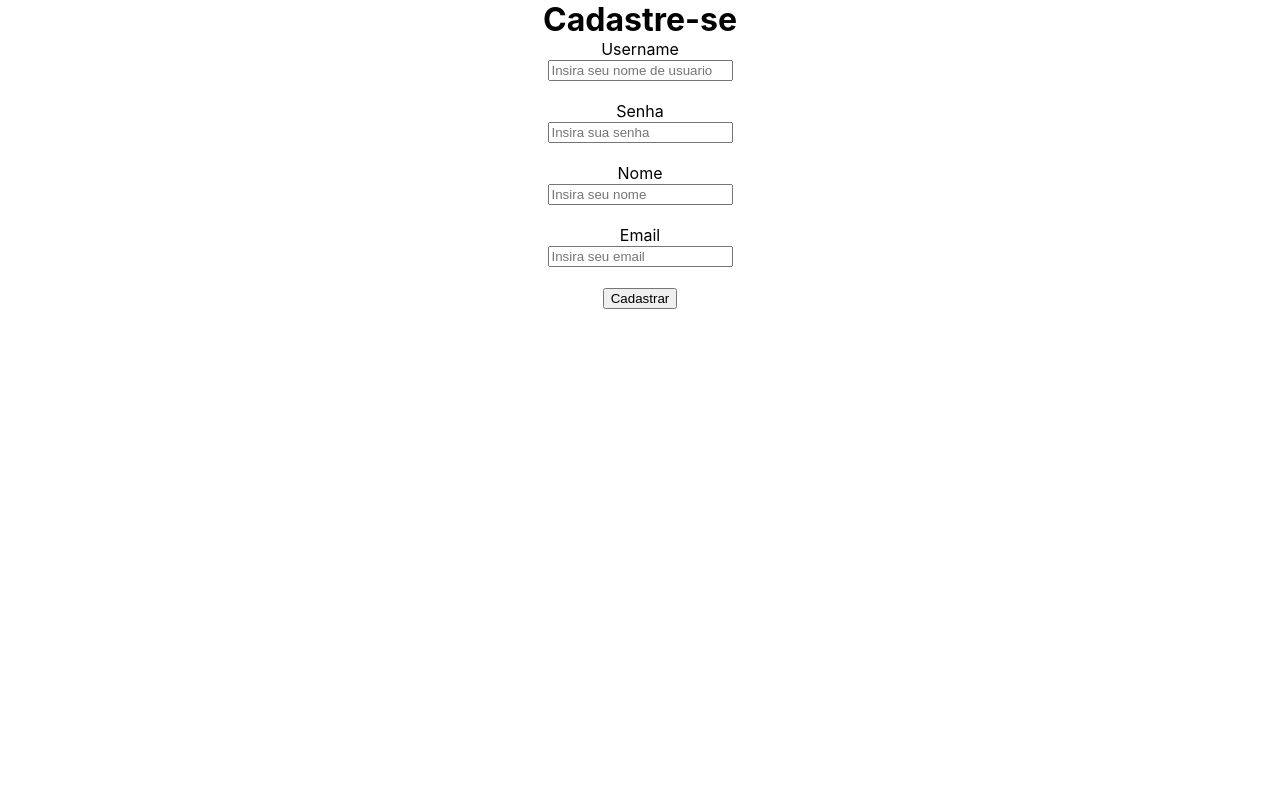
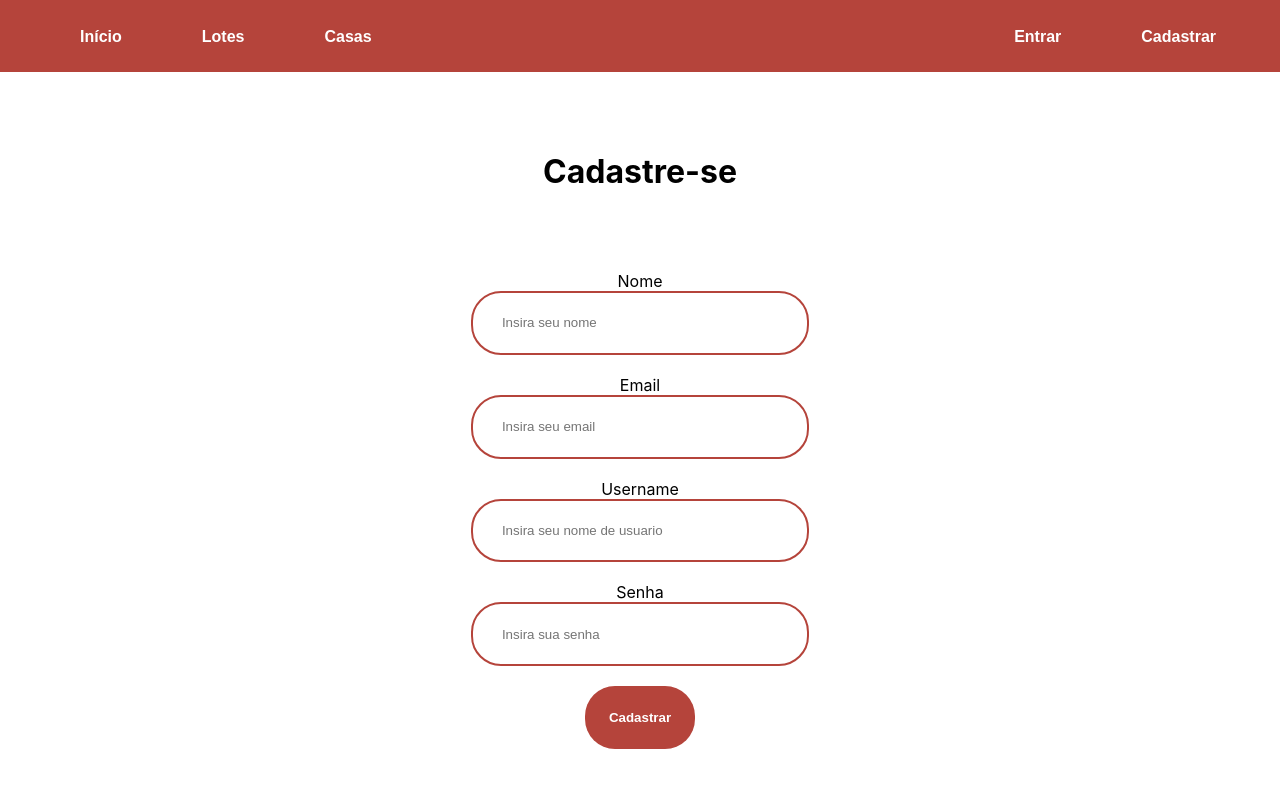
Before and after one commit to Deivdson/Flask, a React (Create React App) app in the folder frontend/: page /signup in a window 1280 px wide. Shown: the top 788 px of the page. Built offline with nearby package versions, Linux system fonts and the light colour scheme.

Commit message:
add: Login e Sign Up

```diff
--- a/frontend/src/components/Home/Home.js
+++ b/frontend/src/components/Home/Home.js
@@ -9,7 +9,11 @@ const Home = () => {
 			<Navbar />
 			<div className='inicio'>
 				<p>Lorem Ipsum is simply dummy text of the printing and typesetting industry. Lorem Ipsum has been the industry's standard dummy text ever since the 1500s, when an unknown printer took a galley of type and scrambled it to make a type specimen book.</p>
-				<img src='https://encrypted-tbn0.gstatic.com/images?q=tbn:ANd9GcQ83rXPj8itnlvgigYEfa___Ci5Ml7UQG2BHg&usqp=CAU' />
+				<img src='https://img.freepik.com/fotos-gratis/uma-casa-azul-com-um-telhado-azul-e-um-fundo-do-ceu_1340-25953.jpg' alt='Casa' />
+			</div>
+			<div className='options'>
+                <h4><a href="/lote">Lotes</a></h4>
+                <h4><a href="/casa">Casas</a></h4>
 			</div>
 		</div>
 	);
--- a/frontend/src/components/Home/style.css
+++ b/frontend/src/components/Home/style.css
@@ -1,7 +1,33 @@
 .inicio {
     display: flex;
     align-items: center;
-    width: 600px;
+    width: 1000px;
     margin: auto;
     padding-top: 80px;
 }
+
+.inicio p,
+.inicio img {
+    margin-right: 50px;
+}
+
+.options {
+    display: flex;
+    flex-direction: row;
+    align-items: center;
+    justify-content: center;
+    gap: 130px;
+    margin-top: 10rem;
+}
+
+.options a {
+    background-color: #B5443B;
+    /* superior, direito, inferior e esquerdo */
+    padding: 3rem 8rem 3rem 8rem;
+    border-radius: 30px;
+    font-size: 1.4rem;
+}
+
+.options a:hover {
+    color: #46295A;
+}
--- a/frontend/src/components/Login/Login.js
+++ b/frontend/src/components/Login/Login.js
@@ -1,11 +1,13 @@
+import './style.css'
+
 import React from 'react';
 import {useState} from 'react';
 
-const SignUp = () => {
+import Navbar from '../Navbar/Navbar'
+
+const Login = () => {
     const [username, setUsername] = useState('');
     const [password, setPassword] = useState('');
-    const [name, setName] = useState('');
-    const [email, setEmail] = useState('');
 
     async function handleSubmit(event) {
 		event.preventDefault();
@@ -16,9 +18,7 @@ const SignUp = () => {
 			},
 			body: JSON.stringify({
 				username,
-				password,
-                name,
-                email
+				password
 			}),
 		})
 		if (request.ok) {
@@ -38,16 +38,10 @@ const SignUp = () => {
 		setPassword(event.target.value)
 	}
 
-	const handleName = (event) => {
-		setName(event.target.value)
-	}
-
-	const handleEmail = (event) => {
-		setEmail(event.target.value)
-	}
-
 	return (
-		<div id="signup">
+		<div>
+      <Navbar />
+      <div className='login'>
         <h1>Entrar</h1>
         <form onSubmit={handleSubmit}>
             <label htmlFor="email">Username</label>
@@ -60,20 +54,11 @@ const SignUp = () => {
             <input type="password" name="password" id="password" placeholder="Insira sua senha" title="Insira sua senha" value={password} onChange={handlePassword}/>
             <br />
             <br />
-                <label htmlFor="password">Nome</label>
-                <br />
-                <input type="text" name="name" id="name" placeholder="Insira seu nome" title="Insira seu nome" value={name} onChange={handleName}/>
-                <br />
-                <br />
-                <label htmlFor="password">Email</label>
-                <br />
-                <input type="email" name="email" id="email" placeholder="Insira seu email" title="Insira seu email" value={email} onChange={handleEmail}/>
-                <br />
-                <br />
-                <button type="submit">Cadastrar</button>
+            <button type="submit">Entrar</button>
         </form>
+      </div>
 		</div>
 	);
 };
 
-export default SignUp;
+export default Login;
--- a/frontend/src/components/Login/SignUp.js
+++ b/frontend/src/components/Login/SignUp.js
@@ -1,7 +1,11 @@
-import React from 'react';
-import {useState} from 'react';
+import './style.css'
 
-const Login = () => {
+import React from 'react'
+import {useState} from 'react'
+
+import Navbar from '../Navbar/Navbar'
+
+const SignUp = () => {
     const [username, setUsername] = useState('');
     const [password, setPassword] = useState('');
     const [name, setName] = useState('');
@@ -47,9 +51,21 @@ const Login = () => {
 	}
 
 	return (
-		<div id="signup">
+		<div>
+      <Navbar />
+      <div className='signup'>
         <h1>Cadastre-se</h1>
         <form onSubmit={handleSubmit}>
+            <label htmlFor="password">Nome</label>
+            <br />
+            <input type="text" name="name" id="name" placeholder="Insira seu nome" title="Insira seu nome" value={name} onChange={handleName} />
+            <br />
+            <br />
+            <label htmlFor="password">Email</label>
+            <br />
+            <input type="email" name="email" id="email" placeholder="Insira seu email" title="Insira seu email" value={email} onChange={handleEmail}/>
+            <br />
+            <br />
             <label htmlFor="email">Username</label>
             <br />
             <input type="text" name="text" placeholder="Insira seu nome de usuario" title="Insira seu nome de usuário" value={username} onChange={handleUsername}/>
@@ -60,20 +76,11 @@ const Login = () => {
             <input type="password" name="password" id="password" placeholder="Insira sua senha" title="Insira sua senha" value={password} onChange={handlePassword}/>
             <br />
             <br />
-                <label htmlFor="password">Nome</label>
-                <br />
-                <input type="text" name="name" id="name" placeholder="Insira seu nome" title="Insira seu nome" value={name} onChange={handleName}/>
-                <br />
-                <br />
-                <label htmlFor="password">Email</label>
-                <br />
-                <input type="email" name="email" id="email" placeholder="Insira seu email" title="Insira seu email" value={email} onChange={handleEmail}/>
-                <br />
-                <br />
             <button type="submit">Cadastrar</button>
         </form>
+      </div>
 		</div>
 	);
 };
 
-export default Login;
+export default SignUp;
--- /dev/null
+++ b/frontend/src/components/Login/style.css
@@ -0,0 +1,28 @@
+.signup,
+.login {
+    display: flex;
+    flex-direction: column;
+    margin-top: 5rem;
+}
+
+form  {
+    margin-top: 5rem;
+}
+
+form input {
+    /* superior, direito, inferior e esquerdo */
+    padding: 1.4rem 8rem 1.4rem 1.8rem;
+    border-radius: 30px;
+    border-color: #B5443B;
+    border-style: double;
+}
+
+form button {
+    padding: 1.5rem;
+    border-radius: 30px;
+    background-color: #B5443B;
+    color: white;
+    font-weight: bold;
+    cursor: pointer;
+    border: none;
+}
--- a/frontend/src/components/Navbar/Navbar.js
+++ b/frontend/src/components/Navbar/Navbar.js
@@ -8,7 +8,7 @@ const Navbar = () => {
                 <h4><a href="/">Início</a></h4>
                 <h4><a href="/">Lotes</a></h4>
                 <h4><a href="/">Casas</a></h4>
-                <div className='login'>
+                <div className='login-menu'>
                     <h4><a href="/login">Entrar</a></h4>
                     <h4><a href="/signup">Cadastrar</a></h4>
                 </div>
--- a/frontend/src/components/Navbar/style.css
+++ b/frontend/src/components/Navbar/style.css
@@ -2,7 +2,7 @@
     background-color: #B5443B;
 }
 
-.menu, .login {
+.menu, .login-menu {
     display: flex;
     flex-direction: row;
     align-items: center;
@@ -22,7 +22,7 @@ a:hover {
     color: #46295A;
 }
 
-.login {
+.login-menu {
     position: absolute;
     right: 9rem;
 }
--- a/frontend/src/rotas.js
+++ b/frontend/src/rotas.js
@@ -1,9 +1,9 @@
 import React from 'react';
 import {Route, BrowserRouter as Router, Routes} from 'react-router-dom';
 
-import Home from './components/Home/Home.js';
-import SignUp from './components/Login/SignUp.js';
-import Login from './components/Login/Login.js';
+import Home from './components/Home/Home';
+import SignUp from './components/Login/SignUp';
+import Login from './components/Login/Login';
 
 const Rotas = () => {
 	return (
```
Also changed, not shown: 2 other files (tests, documents, lock files or other folders). Lines whose indentation alone changed are shown as unchanged.
